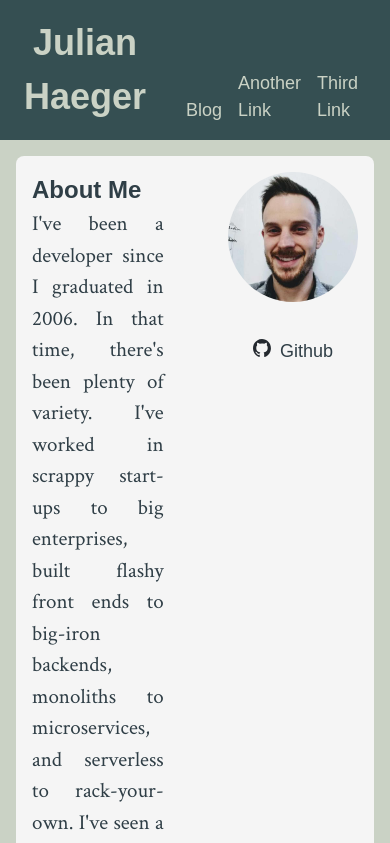
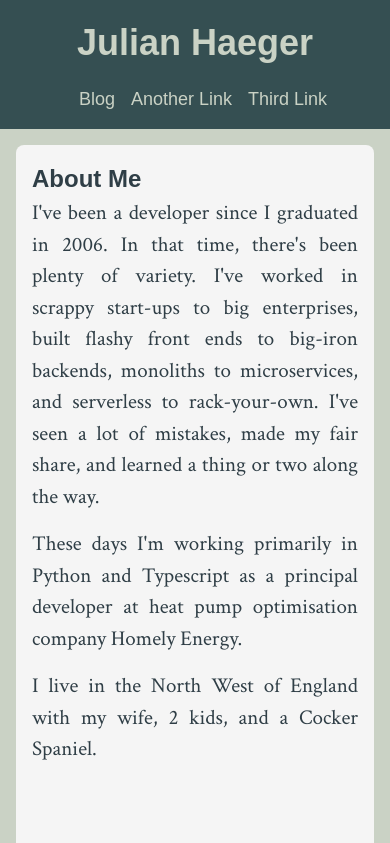
Before and after one commit to Foo42/next-blog, a Next.js app: page / in a window 390 px wide. Shown: the top 843 px of the page. Built offline with nearby package versions, Linux system fonts and the light colour scheme.

Commit message:
begin making home page responsive

```diff
--- a/src/app/(index)/page.tsx
+++ b/src/app/(index)/page.tsx
@@ -5,6 +5,7 @@ import Link from 'next/link'
 import AboutMe from '@/components/AboutMe'
 import githubIcon from '../../../public/github-mark.svg'
 import Image from 'next/image'
+import styles from './style.module.css'
 
 export const metadata = {
   title: 'Home',
@@ -14,13 +15,12 @@ export default async function Home() {
 
   return (
     <main>
-      <section className='card'>
-        <div style={{display: 'flex', gap: '4rem'}}>
+      <section className={`card ${styles.about_me}`}>
         <div style={{flex: 1}}>
           <AboutMe/>
         </div>
-          <div style={{width: '40%'}}>
-            <div style={{display: 'flex', justifyContent: 'center'}}>
+        <div>
+          <div className={styles.profilePictureWrapper} >
             <ProfilePic/>
           </div>
           <div>
@@ -29,11 +29,10 @@ export default async function Home() {
             </ul>
           </div>
         </div>
-        </div>
       </section>
 
       <section className='card'>
-        <h3><Link href='/posts'>Posts</Link></h3>
+        <h3 style={{marginBottom: 'var(--s1)'}}><Link href='/posts'>Posts</Link></h3>
         <PostList/>
       </section>
     </main>
--- /dev/null
+++ b/src/app/(index)/style.module.css
@@ -0,0 +1,33 @@
+section.about_me {
+  display: flex;
+  flex-direction: column;
+  gap: 4rem;
+}
+
+section.about_me > div:has( :global(img.profile_picture) ) {
+  display: flex;
+  flex-direction: row;
+  justify-content: space-between;
+}
+
+div.profilePictureWrapper {
+  display: flex;
+  justify-content: flex-start;
+}
+
+/* Non mobile */
+@media(min-width: 40rem) {
+  section.about_me {
+    flex-direction: row;
+  }
+
+  section.about_me > div:has( :global(img.profile_picture) ) {
+    width: 40%;
+    flex-direction: column;
+    justify-content: flex-start;
+  }
+
+  div.profilePictureWrapper {
+    justify-content: center;
+  }
+}
--- a/src/app/globals.css
+++ b/src/app/globals.css
@@ -87,11 +87,6 @@ header {
   border-radius: 0.5rem;
 }
 
-.pros :is(p,ul,ol) {
-  font-size: 21px;
-  font-family: 'Crimson Text';
-  text-align: justify;
-}
 
 ul.plain {
   list-style-type: none;
--- a/src/app/layout.module.css
+++ b/src/app/layout.module.css
@@ -1,7 +1,6 @@
 .banner {
   background-color: rgb(var(--banner-rgb));
   padding: 1rem;
-  display: flex;
   justify-content: space-between;
   align-items: flex-end;
   max-width: var(--primary-content-max-width);
@@ -19,4 +18,20 @@
 .banner nav ul {
   margin-left:0px;
   align-items: end;
+  display: flex;
+  flex-direction: row;
+  list-style-type: none;
+  gap: 1rem;
+  justify-content: center;
 }
+
+
+/* Non mobile */
+@media(min-width: 40rem) {
+  .banner {
+    display: flex;
+  }
+  .banner nav ul {
+    justify-content: flex-end;
+  }
+}
--- a/src/app/layout.tsx
+++ b/src/app/layout.tsx
@@ -27,7 +27,7 @@ function RootLayout({children}: PropsWithChildren<{}>){
           <div className={styles.banner}>
             <h1><Link href="/">Julian Haeger</Link></h1>
             <nav>
-              <ul style={{display: 'flex', flexDirection: 'row', listStyleType: 'none', gap: '1rem'}}>
+              <ul style={{}}>
                 <li>
                   <Link href="/posts">Blog</Link>
                 </li>
--- a/src/app/typography2.css
+++ b/src/app/typography2.css
@@ -49,3 +49,15 @@ pre {
 ul {
   padding-left: var(--s0);
 }
+
+.pros {
+  :is(p,ul,ol) {
+    font-size: 21px;
+    font-family: 'Crimson Text';
+    text-align: justify;
+  }
+
+  * {
+    margin-bottom: var(--s0);
+  }
+}
--- a/src/components/ProfilePic.tsx
+++ b/src/components/ProfilePic.tsx
@@ -3,5 +3,5 @@ import profilePic from '../../public/profile-pic.jpg'
 import Image from 'next/image'
 
 export function ProfilePic() {
-  return <Image unoptimized={true} src={profilePic} style={{borderRadius: '50%', maxWidth: 'min(100%, 200px)', height: 'auto'}} alt='Photo of Julian Haeger'/>
+  return <Image className='profile_picture' unoptimized={true} src={profilePic} style={{borderRadius: '50%', maxWidth: 'min(100%, 200px)', height: 'auto'}} alt='Photo of Julian Haeger'/>
 }
--- a/src/components/markdown.tsx
+++ b/src/components/markdown.tsx
@@ -19,7 +19,7 @@ export function Markdown(props: Props) {
     console.log(markdown)
   }
 
-  const className = ['stack', ...(props.classNames ?? [])].join(' ')
+  const className = [ ...(props.classNames ?? [])].join(' ')
   const rendered = mdit.render(markdown)
   return <div className={className} dangerouslySetInnerHTML={{ __html: rendered }}></div>
 }
```
Lines whose indentation alone changed are shown as unchanged.
